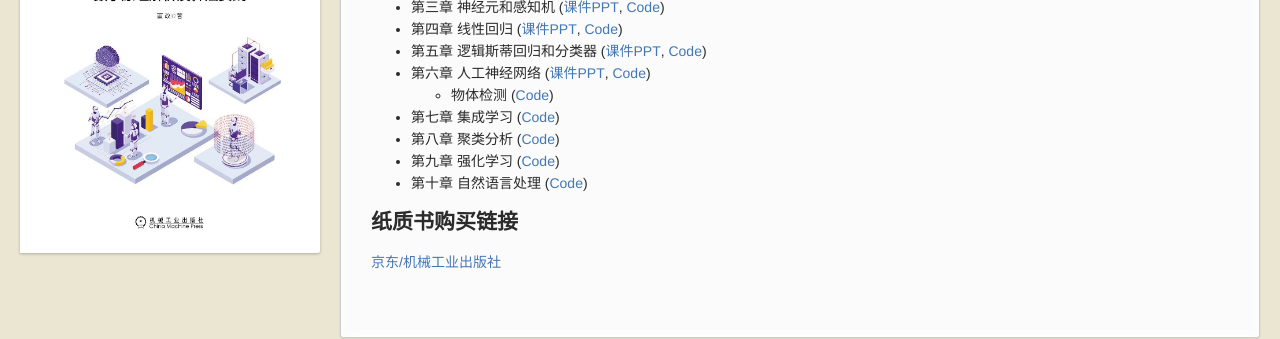
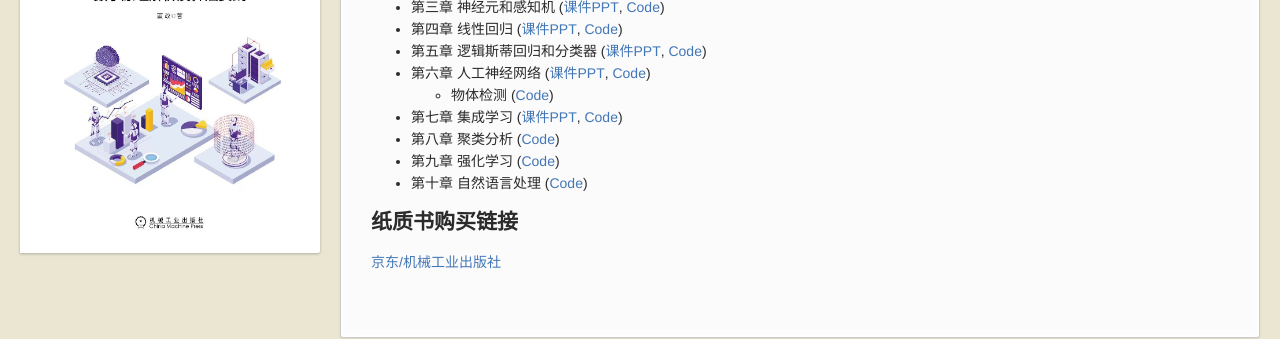
Before and after one commit to mlaibook/mlaibook.github.io, a Jekyll site: the page built from index.md, in a window 1280 px wide. Shown: the part 348-687 px from the top of the page. Built offline with Jekyll 4.4.1, drawn with Linux system fonts in a browser that asks for light colours.

Commit message:
Add slide ch7

```diff
--- a/index.md
+++ b/index.md
@@ -14,7 +14,7 @@ layout: default
 * 第五章 逻辑斯蒂回归和分类器  ([课件PPT](/assets/slides/ch5-logistic.pptx), [Code](https://github.com/mlaibook/aipractice/blob/main/ch5-logistic-regression.ipynb))
 * 第六章 人工神经网络 ([课件PPT](/assets/slides/ch6-ann.pptx), [Code](https://github.com/mlaibook/aipractice/blob/main/ch6-neural-network.ipynb))
     - 物体检测 ([Code](https://github.com/mlaibook/aipractice/blob/main/ch6-yolo-object-detection.ipynb))
-* 第七章 集成学习 ([Code](https://github.com/mlaibook/aipractice/blob/main/ch7-ensemble.ipynb))
+* 第七章 集成学习 ([课件PPT](/assets/slides/ch7-ensemble.pptx), [Code](https://github.com/mlaibook/aipractice/blob/main/ch7-ensemble.ipynb))
 * 第八章 聚类分析 ([Code](https://github.com/mlaibook/aipractice/blob/main/ch8-clustering.ipynb))
 * 第九章 强化学习 ([Code](https://github.com/mlaibook/aipractice/blob/main/ch9-reinforcement-learning.ipynb))
 * 第十章 自然语言处理 ([Code](https://github.com/mlaibook/aipractice/blob/main/ch10-nlp.ipynbb))
```
Also changed, not shown: 2 other files.
